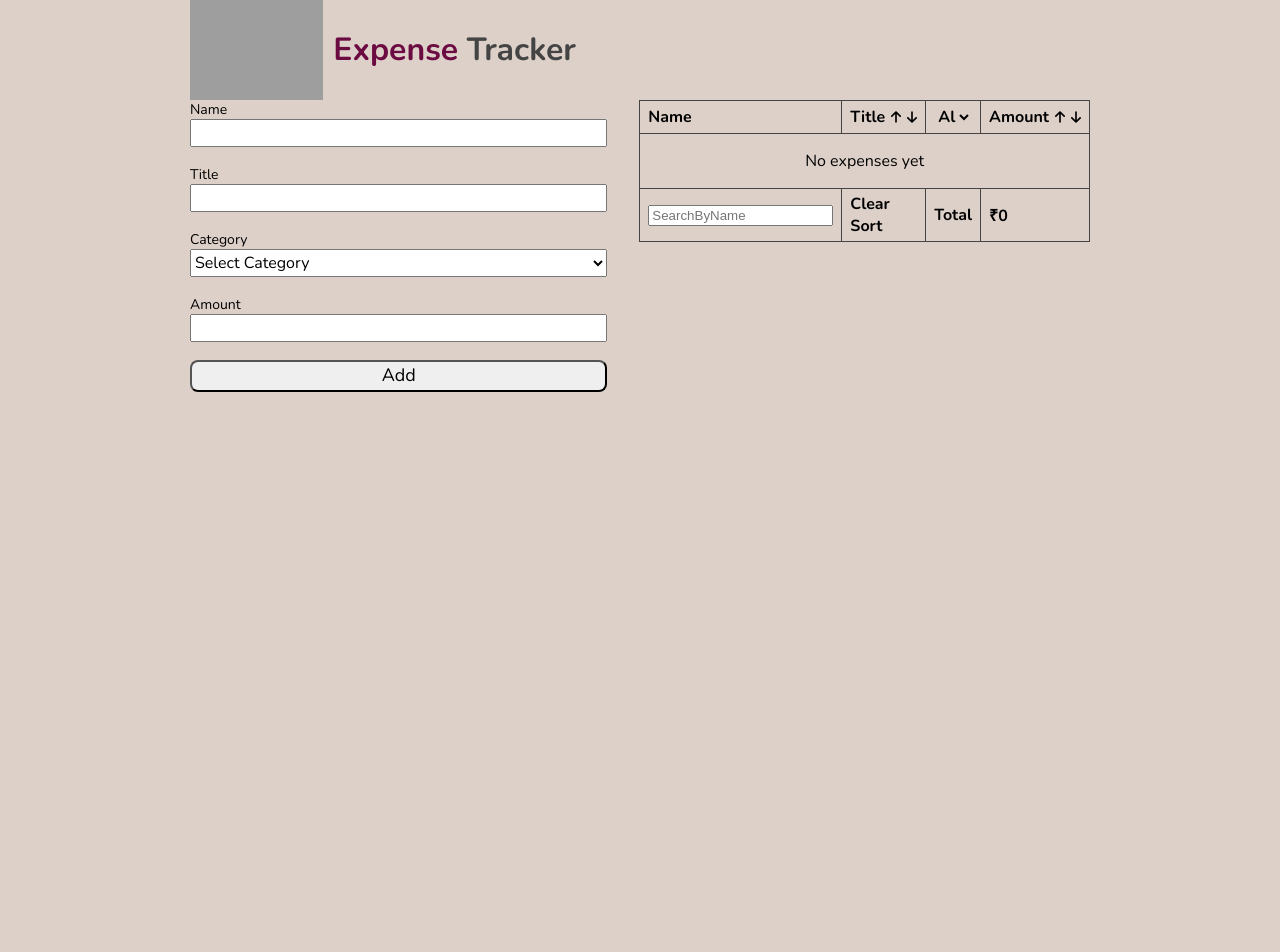
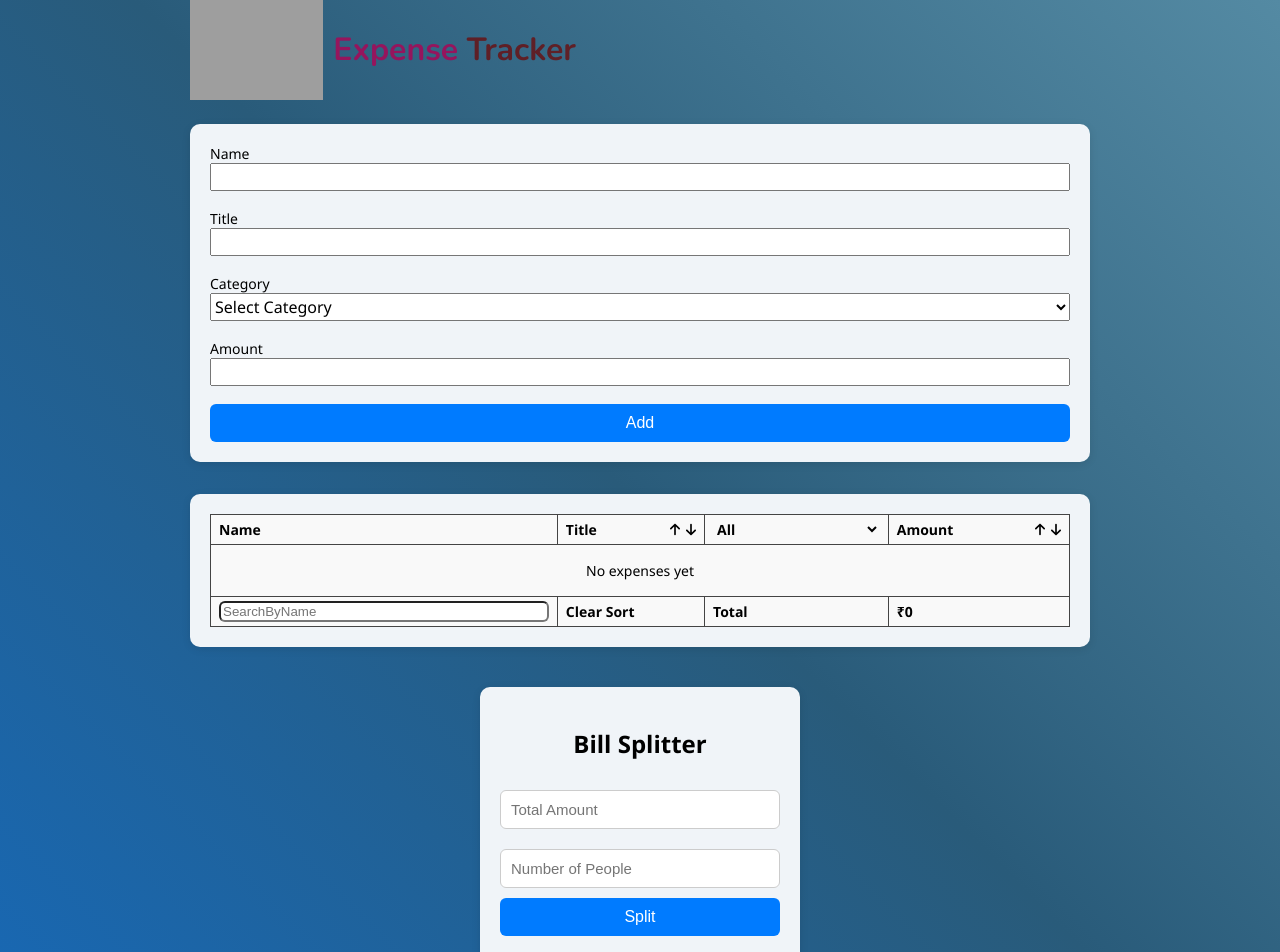
Before and after one commit to 4Aanand/ExpenseTracker_react, a React (Vite) app: page / in a window 1280 px wide. Shown: the top 952 px of the page. Before the commit the page ends 800 px from the top, so only its background shows below. Built offline with nearby package versions, Linux system fonts and the light colour scheme; grey boxes are pictures that could not be loaded.

Commit message:
morethingimprove

```diff
--- a/src/App.css
+++ b/src/App.css
@@ -3,7 +3,7 @@
 body {
     font-family:  "Nunito", sans-serif;
     margin: 0 32px;
-     background-color: #DDD0C8;
+   background: linear-gradient(45deg, rgb(24, 104, 180), rgb(41, 91, 122), rgb(84, 138, 163));
 }
 
 main {
@@ -19,6 +19,7 @@ main {
   display: flex;
   align-items: center; /* Vertically centers items */
   height: 100px; /* Set a fixed height if needed */
+
 }
 
 .image {
@@ -37,22 +38,67 @@ h1 {
   line-height: 100px; /* Match the container height */
 }
 .first{
-    color: #6B0B42;
+    color: #95155d;
 }
 .second{
-    color: #444;
+    color: #6c0808c1;
 }
 
 .expense-tracker {
     display: flex;
     gap: 32px;
+        margin-top: 24px;
+          flex-direction: column;
 }
 
 .expense-form {
     width: 100%;
+    margin:auto;
+  padding: 20px;
+  background: #f0f4f8;
+  border-radius: 10px;
+  box-shadow: 0 2px 8px rgba(0,0,0,0.1);
+  font-family: 'Segoe UI', sans-serif;
+
+}
+.table-wrapper {
+  width: 100%;
+  -webkit-overflow-scrolling: touch; /* Smooth scrolling on iOS */
+      margin: 0px auto auto auto;
+  padding: 20px;
+  background: #f0f4f8;
+  border-radius: 10px;
+  box-shadow: 0 2px 8px rgba(0,0,0,0.1);
+  font-family: 'Segoe UI', sans-serif;
 }
 
 .expense-table {
+  width: 100%;
+  border-collapse: collapse;
+  align-self: flex-start;
+  cursor: pointer;
+  height: auto;
+  min-width: 500px; /* Ensures table doesn't shrink too much */
+}
+
+.expense-table th,
+.expense-table td {
+  padding: 8px;
+  text-align: left;
+  border: 1px solid #ddd;
+  font-size: 14px;
+}
+
+.expense-table select {
+  font: inherit;
+  width: 100%;
+  border: none;
+  outline: none;
+      background: #f9f9f9;
+}
+
+
+/* .expense-table {
     width: 100%;
     border-collapse: collapse;
      align-self: flex-start;
@@ -65,7 +111,7 @@ h1 {
     width: 100%;
     border: none;
     outline: none;
-}
+} */
 
 .amount-column div {
     display: flex;
@@ -104,6 +150,7 @@ h1 {
     border: 1px solid #444;
     text-align: left;
     padding: 4px 8px;
+        background: #f9f9f9;
 }
 
 .input-container {
@@ -128,15 +175,14 @@ h1 {
 }
 
 .add-btn {
-    width: 100%;
-    height: 32px;
-    font-size: 18px;
-    font-family: inherit;
-    margin-top: 8px;
-        border-radius: 8px;
-    text-align: center;
-    display: flex;
-    justify-content: center;
+      width: 100%;
+  padding: 10px;
+  background: #007bff;
+  color: white;
+  border: none;
+  border-radius: 6px;
+  font-size: 16px;
+  cursor: pointer;
 }
 
 .context-menu {
@@ -167,6 +213,55 @@ h1 {
     position: absolute;
     top: 100%;
 }
+.Filterbyname{
+    width:100%;
+    display: flex;
+    border-radius: 6px;
+    outline: none;
+    transition: border-color 0.3s ease;
+    text-align: -webkit-auto;
+}
+.splitter-container {
+  max-width: 320px;
+  margin: 40px auto;
+  padding: 20px;
+  background: #f0f4f8;
+  border-radius: 10px;
+  box-shadow: 0 2px 8px rgba(0,0,0,0.1);
+  font-family: 'Segoe UI', sans-serif;
+  text-align: center;
+}
+
+.splitter-container input {
+  width: 100%;
+  padding: 10px;
+  margin: 10px 0;
+  font-size: 15px;
+  border: 1px solid #ccc;
+  border-radius: 6px;
+}
+
+.splitter-container button {
+  width: 100%;
+  padding: 10px;
+  background: #007bff;
+  color: white;
+  border: none;
+  border-radius: 6px;
+  font-size: 16px;
+  cursor: pointer;
+}
+
+.splitter-container button:hover {
+  background: #0056b3;
+}
+
+.splitter-container p {
+  margin-top: 15px;
+  font-weight: bold;
+  color: #333;
+}
+
 
 @media (max-width: 900px) {
     body {
@@ -187,3 +282,22 @@ h1 {
   line-height: 70px; /* Match the container height */
 }
 }
+@media (max-width: 600px) {
+  .expense-table th,
+  .expense-table td {
+    font-size: 12px;
+    padding: 6px;
+  }
+
+  .expense-table {
+    min-width: 100%;
+  }
+  .expense-table th,
+.expense-table td {
+  font-size: 10px;
+  font-weight: 500;
+}
+.table-wrapper {
+        overflow-x: auto;
+}
+}
--- a/src/App.jsx
+++ b/src/App.jsx
@@ -4,6 +4,7 @@ import ExpenseForm from './components/ExpenseForm'
 import ExpenseTable from './components/ExpenseTable'
 import expenseData from './expenseData'
 import { useLocalStorage } from './hooks/useLocalStorage'
+import BillSplitter from './components/BillSplitter'
 
 function App() {
   const [expense, setExpense] = useLocalStorage('expense',{
@@ -39,6 +40,7 @@ function App() {
           setEditingRowId={setEditingRowId}
         />
       </div>
+        <BillSplitter/>
     </main>
   )
 }
--- /dev/null
+++ b/src/components/BillSplitter.jsx
@@ -0,0 +1,42 @@
+import React, { useState } from 'react';
+
+const BillSplitter = () => {
+  const [total, setTotal] = useState('');
+  const [people, setPeople] = useState('');
+  const [result, setResult] = useState('');
+
+  const handleSplit = () => {
+    const totalAmount = parseFloat(total);
+    const numPeople = parseInt(people);
+
+    if (isNaN(totalAmount) || isNaN(numPeople) || numPeople <= 0) {
+      setResult('Please enter valid inputs.');
+      return;
+    }
+
+    const share = (totalAmount / numPeople).toFixed(2);
+    setResult(`Each person pays ₹${share}`);
+  };
+
+  return (
+    <div className="splitter-container">
+      <h2>Bill Splitter</h2>
+      <input
+        type="number"
+        placeholder="Total Amount"
+        value={total}
+        onChange={(e) => setTotal(e.target.value)}
+      />
+      <input
+        type="number"
+        placeholder="Number of People"
+        value={people}
+        onChange={(e) => setPeople(e.target.value)}
+      />
+      <button onClick={handleSplit}>Split</button>
+      <p>{result}</p>
+    </div>
+  );
+};
+
+export default BillSplitter;
--- a/src/components/ExpenseForm.jsx
+++ b/src/components/ExpenseForm.jsx
@@ -96,6 +96,7 @@ export default function ExpenseForm({
 
   return (
     <form className="expense-form" onSubmit={handleSubmit}>
+
       <Input
         label="Name"
         id="name"
@@ -132,6 +133,7 @@ export default function ExpenseForm({
         error={errors.amount}
       />
       <button className="add-btn">{editingRowId ? 'Save' : 'Add'}</button>
+
     </form>
   );
 }
--- a/src/components/ExpenseTable.jsx
+++ b/src/components/ExpenseTable.jsx
@@ -36,6 +36,7 @@ export default function ExpenseTable({
         rowId={rowId}
         setEditingRowId={setEditingRowId}
       />
+<div className='table-wrapper'>
       <table className="expense-table" onClick={() =>{
       if (menuPosition.left) {
             setMenuPosition({})
@@ -177,8 +178,11 @@ export default function ExpenseTable({
     ))
   )}
   <tr>
-    <th><input placeholder='SearchByName' value={searchName}
-                onChange={(e) => setSearchName(e.target.value)}/></th>
+    <th><div>
+       <input  className="Filterbyname"placeholder='SearchByName' value={searchName}
+                onChange={(e) => setSearchName(e.target.value)}/>
+    </div>
+     </th>
     <th className="clear-sort" onClick={() => setSortCallback(() => () => {})}>
       Clear Sort
     </th>
@@ -188,6 +192,7 @@ export default function ExpenseTable({
 </tbody>
 
       </table>
+      </div>
     </>
   )
 }
```
